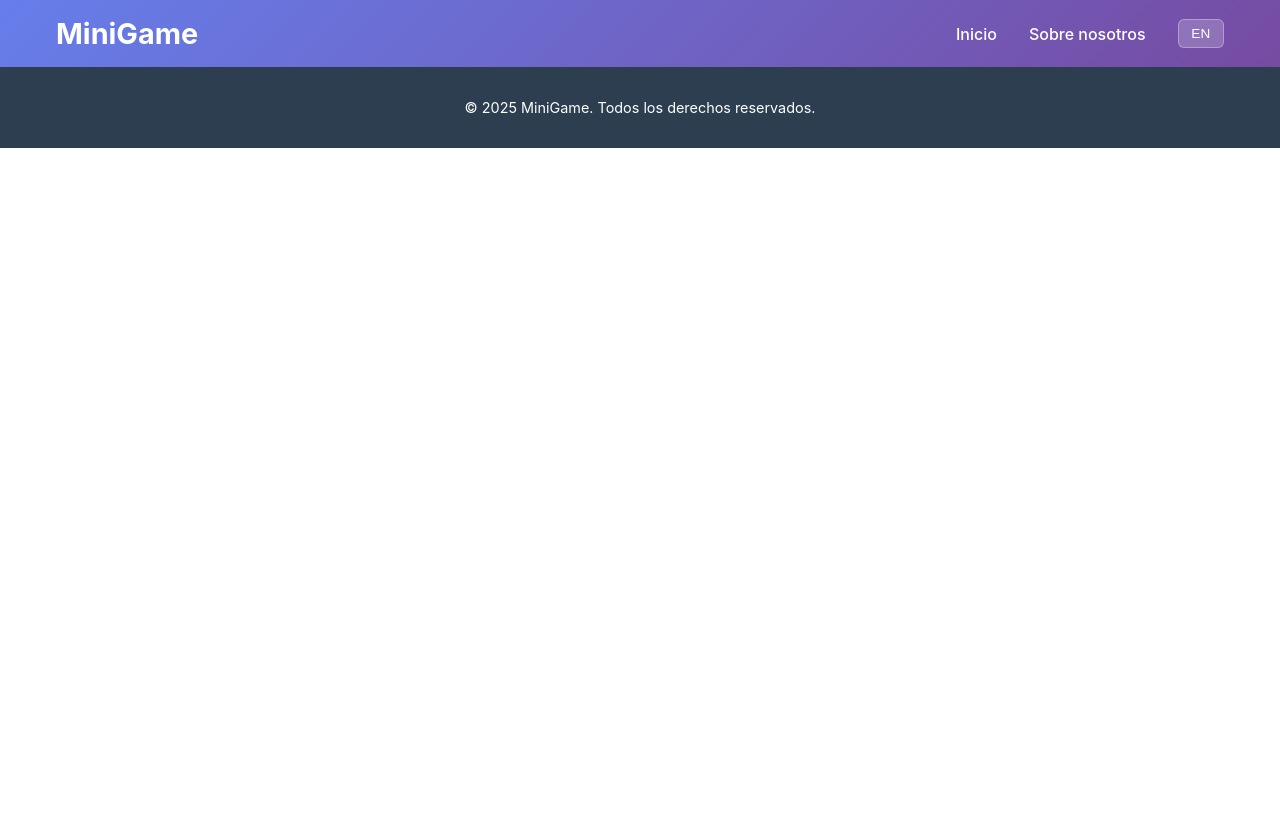
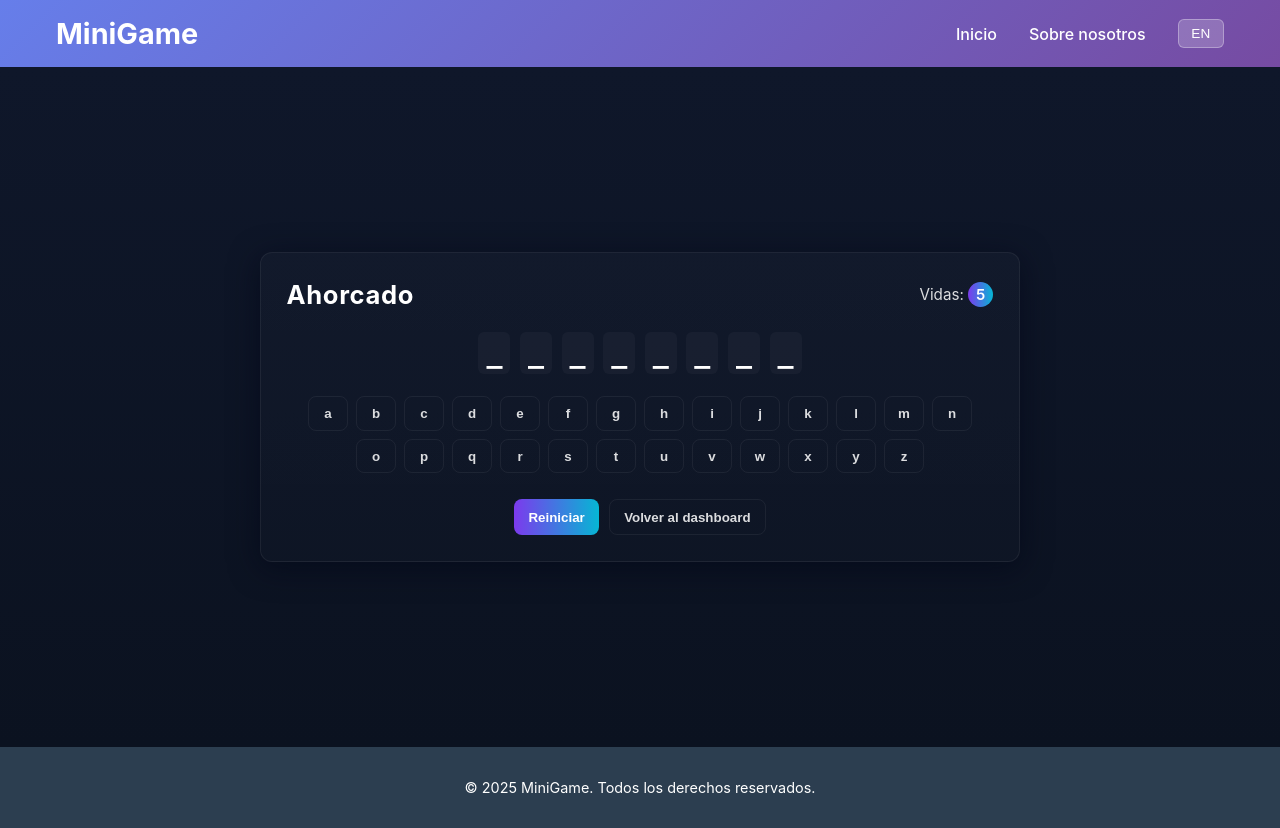
Before and after one commit to elenxt4/minigame, a Nuxt app: page /hangman in a window 1280 px wide. Before the commit the page ends 800 px from the top, so only its background shows below. Built offline with nearby package versions, Linux system fonts and the light colour scheme; no server answers.

Commit message:
add hangman game implementation and update dashboard buttons; localize game text

```diff
--- a/app/pages/dashboard.vue
+++ b/app/pages/dashboard.vue
@@ -23,11 +23,11 @@
 
 		<div class="right">
 			<h2>{{ t('dashboard.play') }}</h2>
-			<div class="actions">
-				<button class="play-btn primary">{{ t('dashboard.playA') }}</button>
-				<button class="play-btn">{{ t('dashboard.playB') }}</button>
-				<button class="play-btn" @click="recordWin">{{ t('dashboard.recordWin') }}</button>
-			</div>
+					<div class="actions">
+						<button class="play-btn primary" @click="() => router.push('/hangman')">{{ t('dashboard.playA') }}</button>
+						<button class="play-btn" @click="() => router.push('/game-b')">{{ t('dashboard.playB') }}</button>
+						<button class="play-btn" @click="recordWin">{{ t('dashboard.playC') }}</button>
+					</div>
 		</div>
 	</div>
 </template>
@@ -35,10 +35,12 @@
 <script setup>
 import { useFetch } from '#imports';
 import { useI18n } from 'vue-i18n';
+import { useRouter } from '#imports';
 // fetch current user profile (returns { authenticated, profile })
 const me = useFetch('/api/auth/me');
 const stats = useFetch('/api/user/stats');
 const { t, locale, setLocale } = useI18n();
+const router = useRouter();
 
 const recordWin = async () => {
 	await $fetch('/api/user/stats', { method: 'POST', body: { increment: { gamesPlayed: 1, wins: 1, highScore: 1200 } } });
--- /dev/null
+++ b/app/pages/hangman.vue
@@ -0,0 +1,151 @@
+<template>
+  <div class="hangman">
+    <div class="card">
+      <header class="card-header">
+        <h1>{{ t('hangman.title') }}</h1>
+        <div class="header-right">
+          <div class="lives">{{ t('hangman.lives') }}: <span class="badge">{{ lives }}</span></div>
+        </div>
+      </header>
+
+      <div class="word" aria-live="polite">
+        <span v-for="(ch, i) in displayWord" :key="i" class="ch">{{ ch }}</span>
+      </div>
+
+      <div class="letters">
+        <button
+          v-for="l in alphabet"
+          :key="l"
+          :disabled="guessed.includes(l) || gameOver"
+          @click="guess(l)"
+          class="letter-btn"
+        >
+          {{ l }}
+        </button>
+      </div>
+
+      <div class="controls">
+        <p v-if="gameWon" class="result success">{{ t('hangman.won') }} <strong>{{ word }}</strong></p>
+        <p v-else-if="gameOver" class="result error">{{ t('hangman.lost') }} <strong>{{ word }}</strong></p>
+
+        <div class="buttons">
+          <button class="btn primary" @click="resetGame">{{ t('hangman.reset') }}</button>
+          <button class="btn ghost" @click="goBackToDashboard">{{ t('hangman.back') }}</button>
+        </div>
+      </div>
+    </div>
+  </div>
+</template>
+
+<script setup>
+import { ref, computed } from 'vue';
+import { useRouter } from '#imports';
+import { useI18n } from 'vue-i18n';
+
+const words = [
+  'javascript', 'vue', 'nuxt', 'programacion', 'desarrollo', 'juego', 'ahorcado', 'computadora'
+];
+
+const alphabet = 'abcdefghijklmnopqrstuvwxyz'.split('');
+
+const pickWord = () => words[Math.floor(Math.random() * words.length)];
+
+const word = ref(pickWord());
+const lives = ref(5);
+const guessed = ref([]);
+
+const displayWord = computed(() => {
+  return word.value.split('').map(ch => (guessed.value.includes(ch) ? ch : '_'));
+});
+
+const gameWon = computed(() => !displayWord.value.includes('_'));
+const gameOver = computed(() => lives.value <= 0 || gameWon.value);
+
+const guess = (letter) => {
+  if (gameOver.value || guessed.value.includes(letter)) return;
+  guessed.value.push(letter);
+  if (!word.value.includes(letter)) {
+    lives.value -= 1;
+  }
+};
+
+const resetGame = () => {
+  word.value = pickWord();
+  lives.value = 5;
+  guessed.value = [];
+};
+
+const router = useRouter();
+const goBackToDashboard = () => router.push('/dashboard');
+
+const { t, locale } = useI18n();
+const setLang = (l) => { locale.value = l };
+
+</script>
+
+<style scoped>
+.hangman{
+  /* CSS variables moved here so scoped styles apply correctly */
+  --bg-start: #0f172a; /* dark navy */
+  --bg-end: #0b1220;   /* darker */
+  --card-bg: rgba(255,255,255,0.04);
+  --accent: #7c3aed; /* violet */
+  --accent-2: #06b6d4; /* cyan */
+  --success: #16a34a;
+  --danger: #dc2626;
+  --muted: rgba(255,255,255,0.85);
+
+  min-height: calc(100vh - 120px);
+  display:flex;
+  align-items:center;
+  justify-content:center;
+  padding:2rem;
+  background: linear-gradient(180deg,var(--bg-start),var(--bg-end));
+  color: #fff;
+}
+
+.card{
+  width:100%;
+  max-width:760px;
+  background: linear-gradient(180deg, rgba(255,255,255,0.02), rgba(255,255,255,0.01));
+  border: 1px solid rgba(255,255,255,0.06);
+  padding: 1.6rem;
+  border-radius: 12px;
+  box-shadow: 0 6px 30px rgba(2,6,23,0.6);
+}
+
+.card-header{ display:flex; align-items:center; justify-content:space-between; gap:1rem; }
+.card-header h1{ margin:0; font-size:1.6rem; letter-spacing:0.6px }
+.lives{ font-size:0.95rem; color:var(--muted) }
+.badge{ display:inline-block; padding:0.18rem 0.5rem; background: linear-gradient(90deg,var(--accent),var(--accent-2)); border-radius:999px; color:#fff; font-weight:600 }
+
+.lang{ display:flex; gap:0.4rem; margin-left:0.8rem }
+.lang-btn{ background:transparent; border:1px solid rgba(255,255,255,0.06); color:var(--muted); padding:0.2rem 0.5rem; border-radius:6px; cursor:pointer }
+.lang-btn:hover{ color:#fff }
+.lang-btn[aria-pressed="true"], .lang-btn.active{ background:rgba(255,255,255,0.06); color:#fff }
+
+.word{ margin:1.4rem 0; display:flex; justify-content:center; gap:0.6rem; flex-wrap:wrap }
+.ch{ font-size:2.2rem; width:2rem; height:2.6rem; display:inline-flex; align-items:center; justify-content:center; background:rgba(255,255,255,0.03); border-radius:6px }
+
+.letters{ display:flex; flex-wrap:wrap; gap:0.5rem; justify-content:center; margin-top:1rem }
+.letter-btn{ padding:0.55rem 0.65rem; border-radius:8px; border:1px solid rgba(255,255,255,0.06); cursor:pointer; background:transparent; color:var(--muted); min-width:40px; font-weight:600; transition:all .12s ease }
+.letter-btn:hover{ transform:translateY(-2px); color:#fff; box-shadow: 0 6px 18px rgba(12,8,30,0.45) }
+.letter-btn:disabled{ opacity:0.35; cursor:not-allowed; transform:none; box-shadow:none }
+
+.controls{ margin-top:1.6rem }
+.result{ font-size:1.05rem; margin-bottom:0.8rem }
+.result.success{ color:var(--success) }
+.result.error{ color:var(--danger) }
+
+.buttons{ display:flex; gap:0.6rem; justify-content:center }
+.btn{ padding:0.6rem 0.9rem; border-radius:8px; border:none; cursor:pointer; font-weight:700 }
+.btn.primary{ background: linear-gradient(90deg,var(--accent),var(--accent-2)); color:#fff }
+.btn.ghost{ background:transparent; color:var(--muted); border:1px solid rgba(255,255,255,0.06) }
+
+@media (max-width:480px){
+  .card{ padding:1rem }
+  .ch{ font-size:1.6rem; width:1.6rem; height:2rem }
+  .letter-btn{ min-width:34px; padding:0.45rem }
+}
+
+</style>
--- a/i18n/locales/es.json
+++ b/i18n/locales/es.json
@@ -21,9 +21,18 @@
     "statistics": "Estadísticas",
     "player": "Jugador",
     "guest": "Invitado",
-    "play": "Jugar",
-    "playA": "Jugar Juego A",
-    "playB": "Jugar Juego B",
-    "recordWin": "Registrar victoria (test)"
+    "play": "Ahorcado",
+    "playA": "Fácil",
+    "playB": "Medio",
+    "playC": "Difícil"
+  }
+  ,
+  "hangman": {
+    "title": "Ahorcado",
+    "lives": "Vidas",
+    "won": "¡Has ganado! La palabra era",
+    "lost": "Juego terminado. La palabra era",
+    "reset": "Reiniciar",
+    "back": "Volver al dashboard"
   }
 }
```
Also changed, not shown: i18n/locales/en.json (+13 -4 lines).
